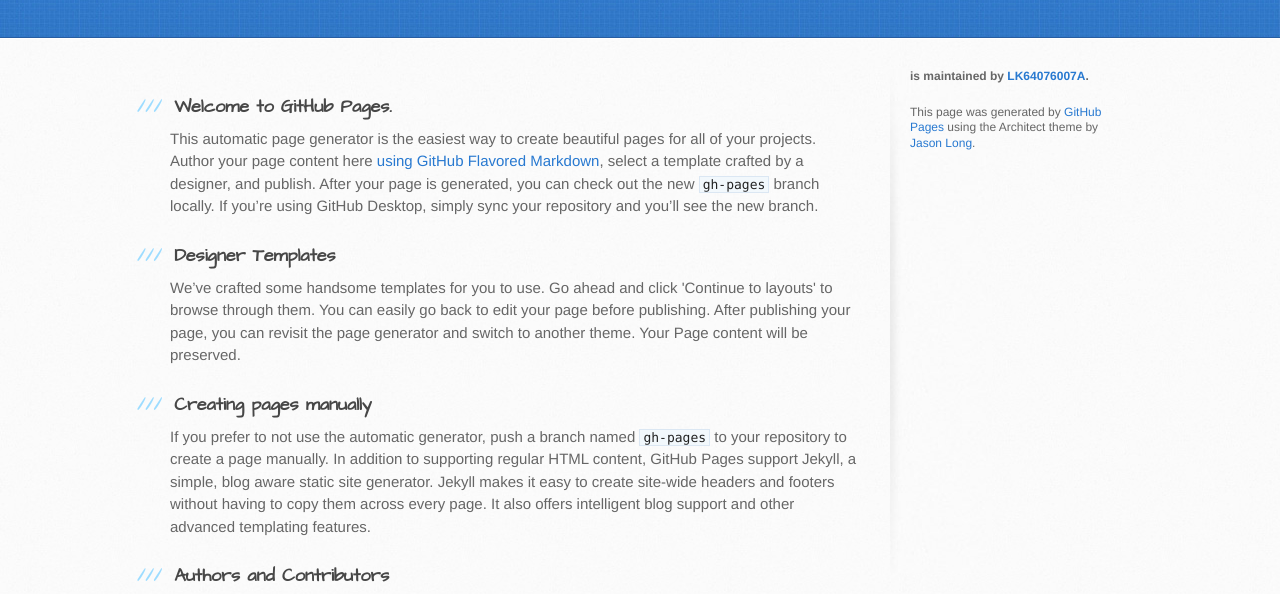
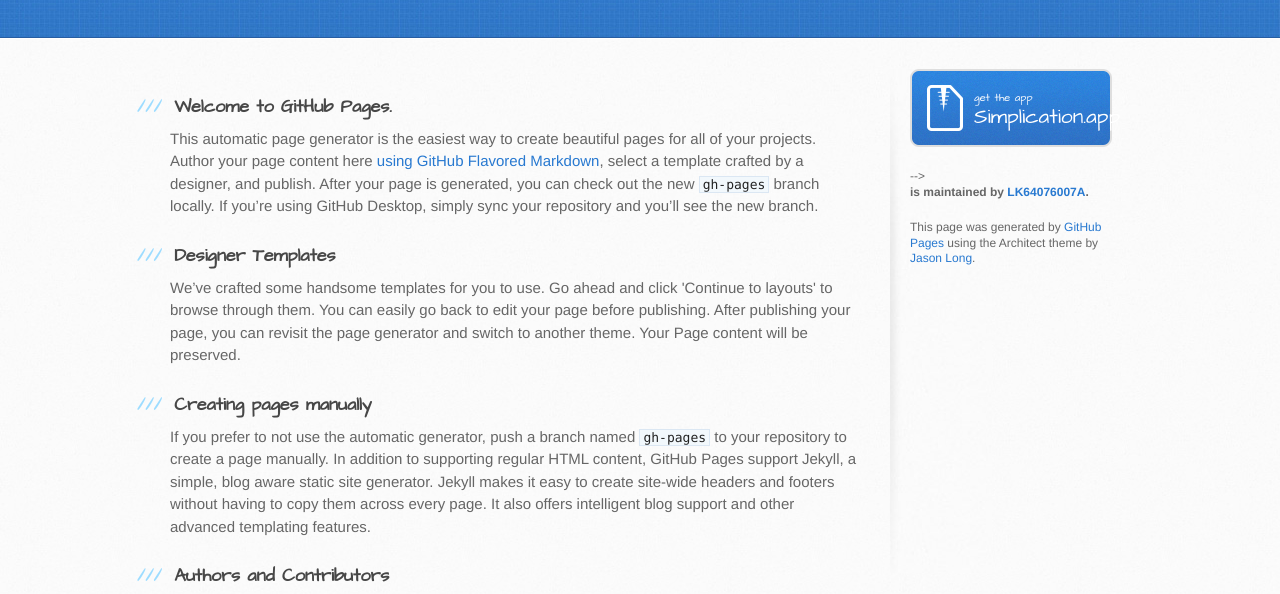
Before and after one commit to LK64076007A/simplication, a plain HTML site: page index.html in a window 1280 px wide. Shown: the part 197-791 px from the top of the page. Drawn offline with Linux system fonts and the light colour scheme.

Commit message:
playing with sidebar link to app store

```diff
--- a/index.html
+++ b/index.html
@@ -57,10 +57,10 @@
           <!--<a hidden href="https://github.com/LK64076007A/simplication/zipball/master" class="button">
             <small>Download</small>
             .zip file
-          </a>
-          <a hidden href="https://github.com/LK64076007A/simplication/tarball/master" class="button">
-            <small>Download</small>
-            .tar.gz file
+          </a>-->
+          <a hidden href="" class="button">
+            <small>get the app</small>
+            Simplication.app
           </a>-->
 
           <p class="repo-owner"><a href="https://github.com/LK64076007A/simplication"></a> is maintained by <a href="https://github.com/LK64076007A">LK64076007A</a>.</p>
```
